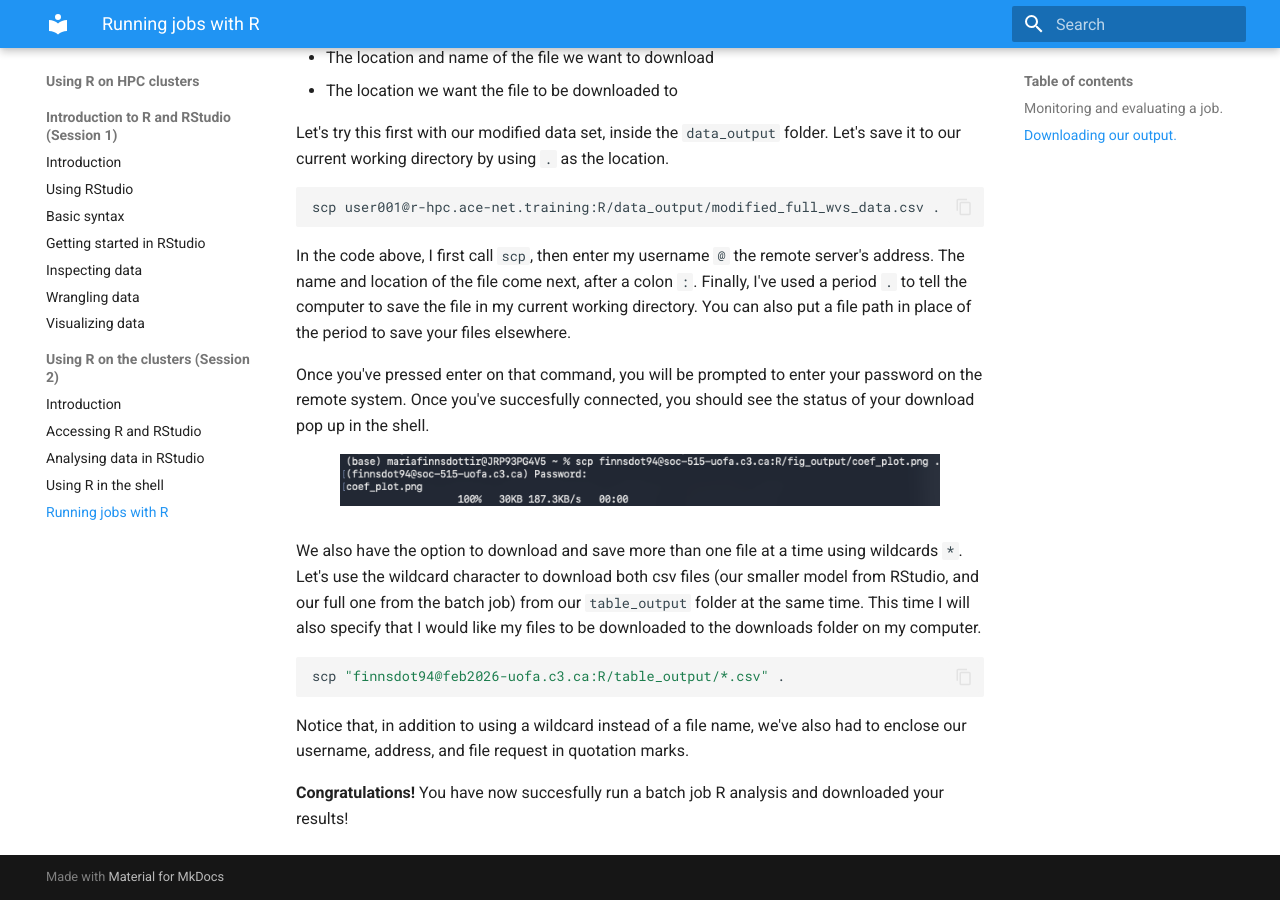
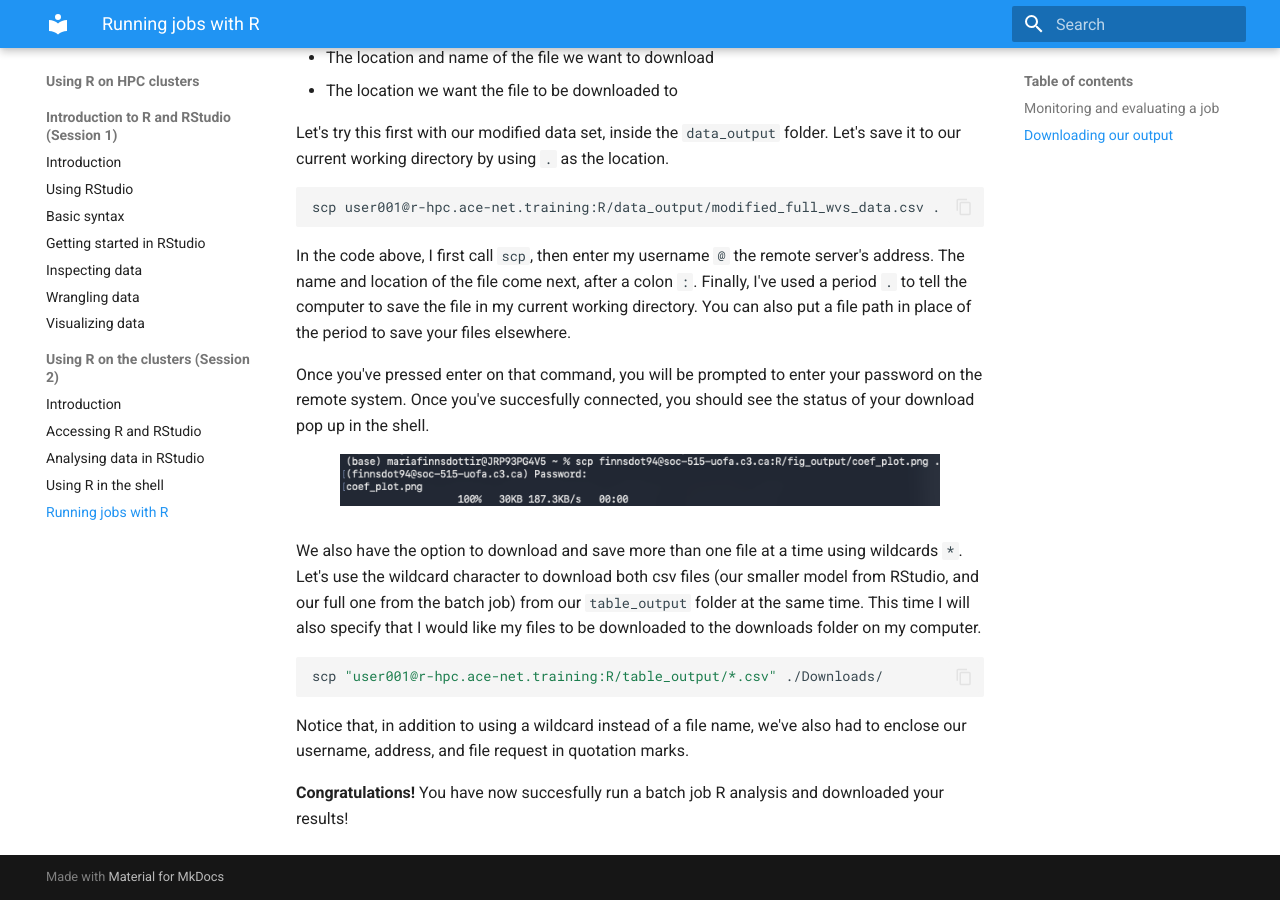
Before and after one commit to finnsdottir/r-clusters-may2026, an MkDocs documentation site: the page built from docs/batch_jobs.md, in a window 1280 px wide and 900 px high, scrolled down 3260 px. Built offline with MkDocs 1.6.1 and Material for MkDocs 9.7.7, drawn with Linux system fonts in a browser that asks for light colours; some of the changed text lies outside the part shown.

Commit message:
updated file path

````diff
--- a/docs/batch_jobs.md
+++ b/docs/batch_jobs.md
@@ -58,7 +58,7 @@ If you just call `squeue` alone, you'll get a list of all the jobs in the queue,
 
 Once your job is finished running, it will produce an output file called "slurm-##.out" where the ## is the job ID number for your job. You can open this file using `nano`. In it, you will find information about the status of your job (for example, where it failed if it did) as well as any output you printed from the R console (such as our printed checkpoints).
 
-## Monitoring and evaluating a job.
+## Monitoring and evaluating a job
 
 Determining how much time and memory you need for a job is, to some extent, a trial and error sort of thing. (Remember, unless you're doing parallel processing, you're only using one core). Luckily, there are ways to measure how much memory your job is using, allowing you to refine your requests.
 
@@ -107,7 +107,7 @@ For a full list of the formatting options, run `sacct --helpformat`.
     sstat --help
     ```
 
-## Downloading our output.
+## Downloading our output
 
 Now that we've run our analyses, let's quickly check that our outputs were produced and are in the right places. We should have two csv tables with our tidy linear regression outputs in the `table_output` folder, and our cleaned data in our `data_output` folder.
 
@@ -143,7 +143,7 @@ Once you've pressed enter on that command, you will be prompted to enter your pa
 We also have the option to download and save more than one file at a time using wildcards `*`. Let's use the wildcard character to download both csv files (our smaller model from RStudio, and our full one from the batch job) from our `table_output` folder at the same time. This time I will also specify that I would like my files to be downloaded to the downloads folder on my computer.
 
 ```shell
-scp "finnsdot94@feb2026-uofa.c3.ca:R/table_output/*.csv" .
+scp "user001@r-hpc.ace-net.training:R/table_output/*.csv" ./Downloads/
 ```
 
 Notice that, in addition to using a wildcard instead of a file name, we've also had to enclose our username, address, and file request in quotation marks.
````
